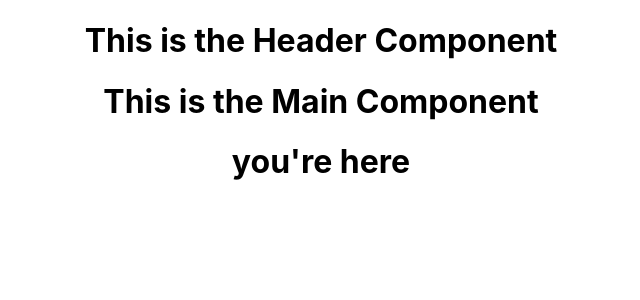
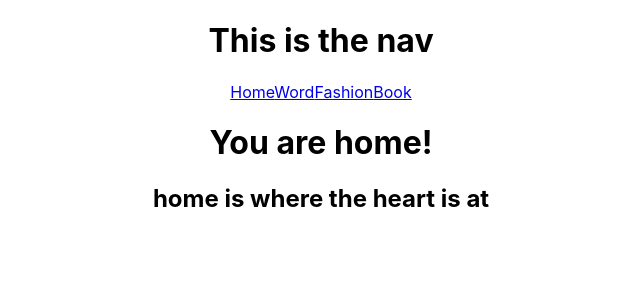
Before and after one commit to bavila19/trending-frontend, a React (Create React App) app in the folder frontend/: page / in a window 1280 px wide. Shown: the top 300 px of the page, without its empty margins (319-959 px from the left). Built offline with nearby package versions, Linux system fonts and the light colour scheme.

Commit message:
Through live share we all got the routes and links to be working

```diff
--- a/frontend/src/Pages/Book.jsx
+++ b/frontend/src/Pages/Book.jsx
@@ -1,4 +1,5 @@
 // import { useState } from 'react';
+import { Link } from 'react-router-dom'
 
 function Book(props){
     return <h1>Book page</h1>
--- a/frontend/src/Pages/Fashion.jsx
+++ b/frontend/src/Pages/Fashion.jsx
@@ -1,4 +1,5 @@
 // import { useState } from 'react';
+import { Link } from 'react-router-dom'
 
 function Fashion(props){
     return <h1>Fashion page</h1>
--- a/frontend/src/Pages/Home.jsx
+++ b/frontend/src/Pages/Home.jsx
@@ -1,6 +1,7 @@
 function Homepage(props) {
     return ( <div>
         <h1>You are home!</h1>
+        <h2>home is where the heart is at </h2>
     </div>
 
     )
--- a/frontend/src/Pages/Word.jsx
+++ b/frontend/src/Pages/Word.jsx
@@ -1,7 +1,12 @@
 // import { useState } from 'react';
+import { Link } from 'react-router-dom'
 
 function Word(props){
-    return <h1>Word page</h1>
-}
+    return (
+        <div>
+            <h1>Word page</h1>
+        </div>
+    )
+};
 
 export default Word
--- a/frontend/src/components/App.js
+++ b/frontend/src/components/App.js
@@ -6,7 +6,7 @@ function App() {
     <div className="App">
       <Header/>
       <Main/>
-      <h1>you're here</h1>
+
     </div>
   );
 }
--- a/frontend/src/components/Header.jsx
+++ b/frontend/src/components/Header.jsx
@@ -1,5 +1,22 @@
+import { Link } from "react-router-dom";
 const Header = (props) => {
-    return <h1>This is the Header Component</h1>;
+    return (
+        <div>
+            <h1>This is the nav</h1>
+            <Link to="/">Home</Link>
+            <Link to="/word">Word</Link>
+            <Link to="/fashion">Fashion</Link>
+            <Link to="/book">Book</Link>
+
+
+            {/* <Link to="/word">Word</Link>
+            <Link to="/word">Word</Link>
+            <Link to="/word">Word</Link>
+            <Link to="/word">Word</Link> */}
+
+
+        </div>
+    )
   };
 
   export default Header;
--- a/frontend/src/components/Main.jsx
+++ b/frontend/src/components/Main.jsx
@@ -1,13 +1,17 @@
 import { Route, Routes } from "react-router";
 import Home from "../Pages/Home"
+import Word from "../Pages/Word";
+import Book from "../Pages/Book";
+import Fashion from "../Pages/Fashion";
 
 const Main = (props) => {
     return (
         <main>
-            <h1>This is the Main Component</h1>
             <Routes>
-                <Route path="/home" element={<Home/>}/>
-
+                <Route path="/" element={<Home/>}/>
+                <Route path="/word" element={<Word/>}/>
+                <Route path="/book" element={<Book/>}/>
+                <Route path="/fashion" element={<Fashion/>}/>
             </Routes>
         </main>
     )
```
